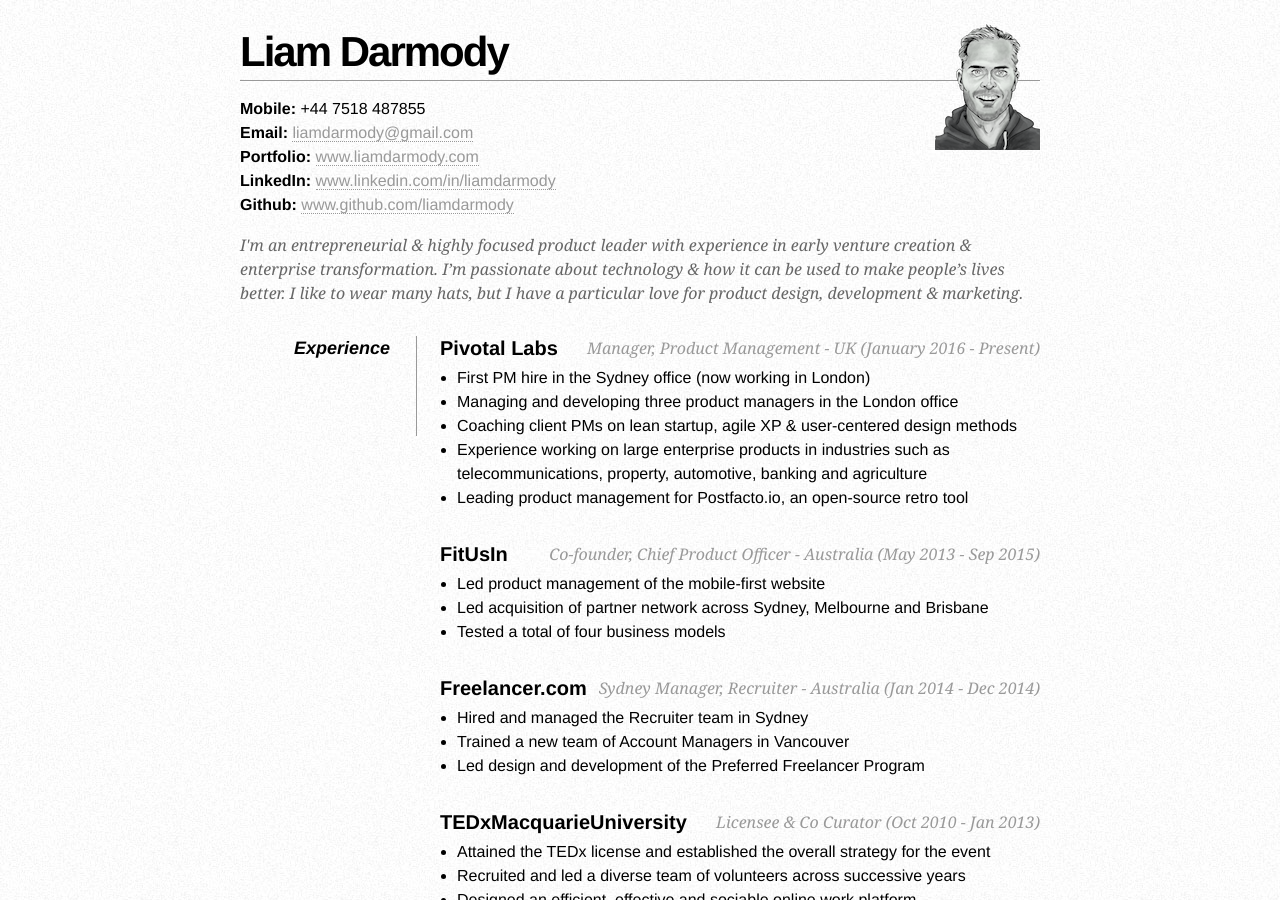
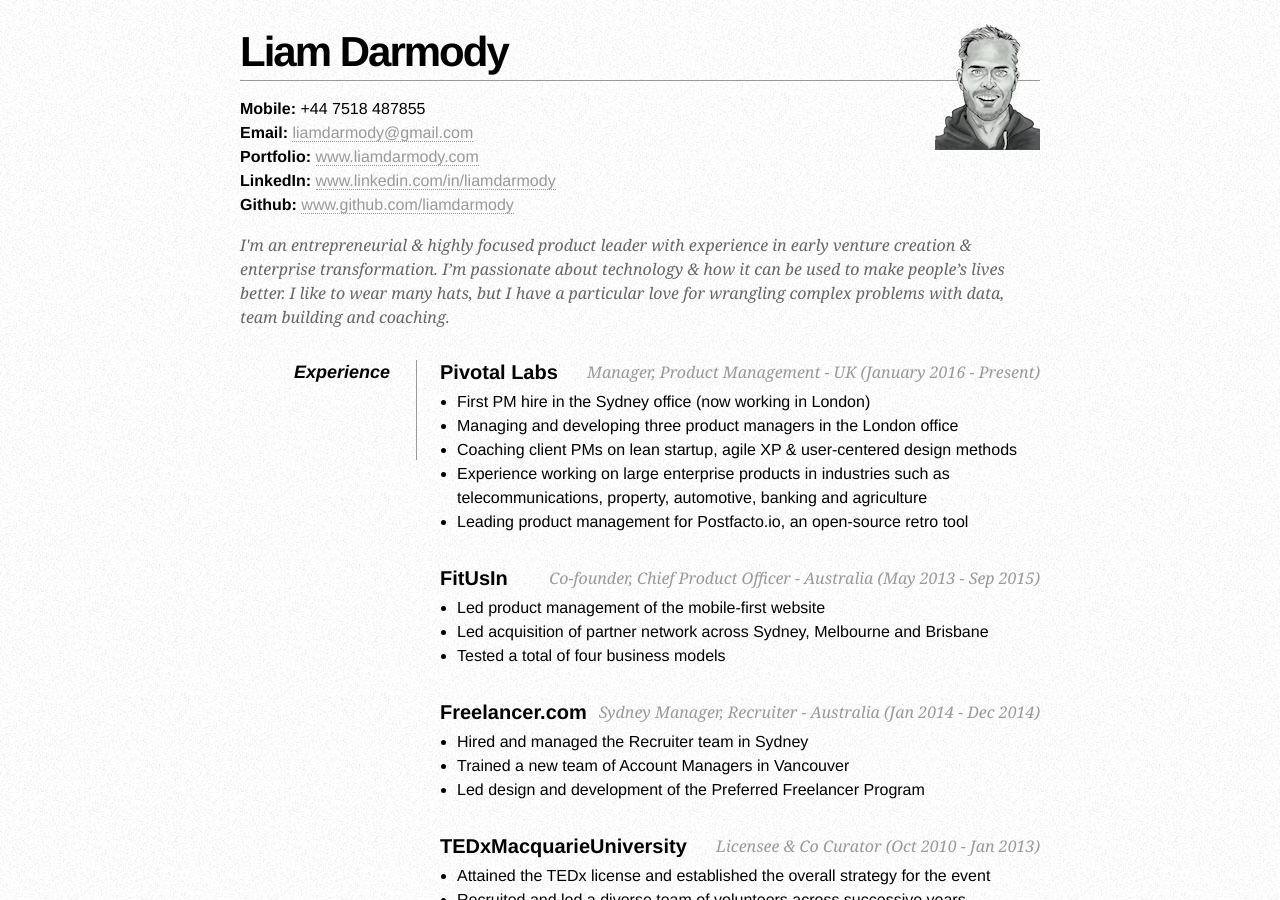
Before and after one commit to liamdarmody/liamdarmody.github.io, a Jekyll site: the page built from resume.html, in a window 1280 px wide and 900 px high. Built offline with Jekyll 4.4.1, drawn with Linux system fonts in a browser that asks for light colours; Markdown is read by kramdown in place of the engine named in the settings.

Commit message:
Update resume.html

```diff
--- a/resume.html
+++ b/resume.html
@@ -30,7 +30,7 @@
 
       I’m passionate about technology &amp; how it can be used to make people’s lives better.
 
-      I like to wear many hats, but I have a particular love for product design, development &amp; marketing.
+      I like to wear many hats, but I have a particular love for wrangling complex problems with data, team building and coaching.
     </p>
   </div>
 
```
